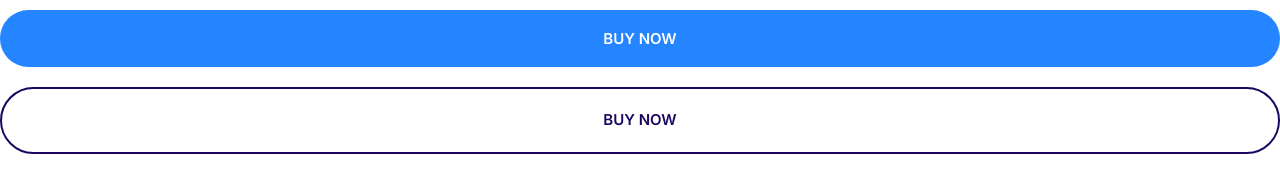
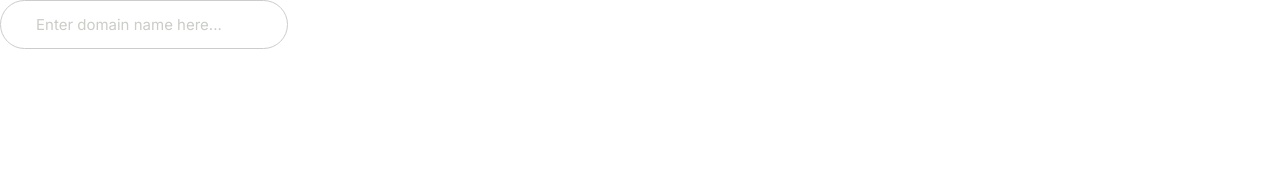
Before and after one commit to sadman59m/sadmans-mosify, a plain HTML site: page index.html in a window 1280 px wide. Drawn offline with Linux system fonts and the light colour scheme.

Commit message:
Define and style input field.

```diff
--- a/css/styles.css
+++ b/css/styles.css
@@ -225,3 +225,22 @@ a {
     font-size: 1.5rem;
   }
 }
+
+/* Inputs */
+.input {
+  border-radius: 30px;
+  border: 1px solid #ccc;
+  color: var(--color-headings);
+  font-size: 2rem;
+  outline: 0;
+  padding: 1.5rem 3.5rem;
+}
+::placeholder {
+  color: #cbcdc7;
+}
+
+@media screen and (min-width: 1024px) {
+  .input {
+    font-size: 1.5rem;
+  }
+}
--- a/index.html
+++ b/index.html
@@ -15,7 +15,6 @@
     <link rel="stylesheet" href="css/styles.css" />
   </head>
   <body>
-    <button class="btn btn--primary btn--block">Buy Now</button>
-    <a href="#" class="btn btn--outline btn--block">Buy Now</a>
+    <input type="text" class="input" placeholder="Enter domain name here..." />
   </body>
 </html>
```
